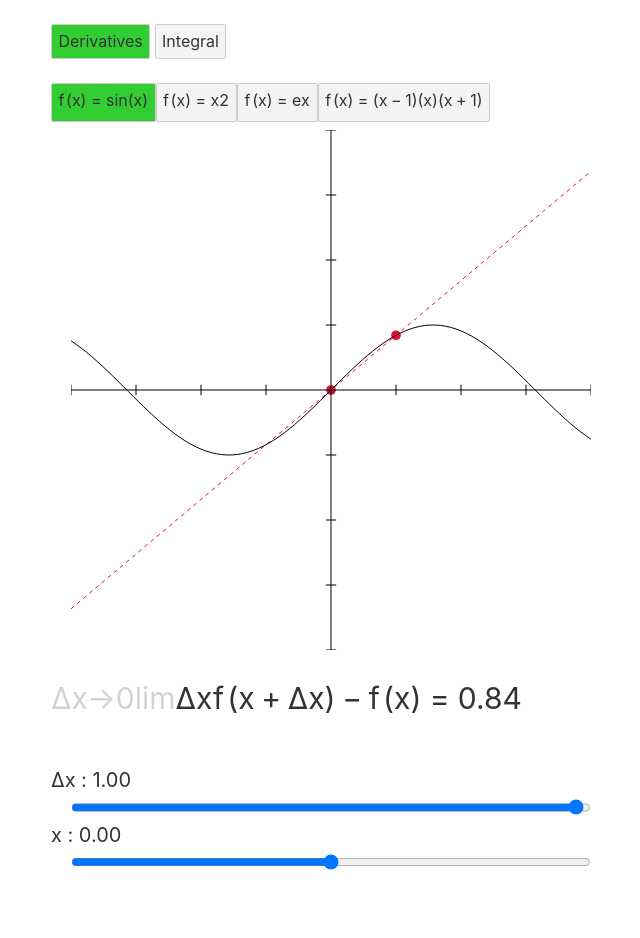
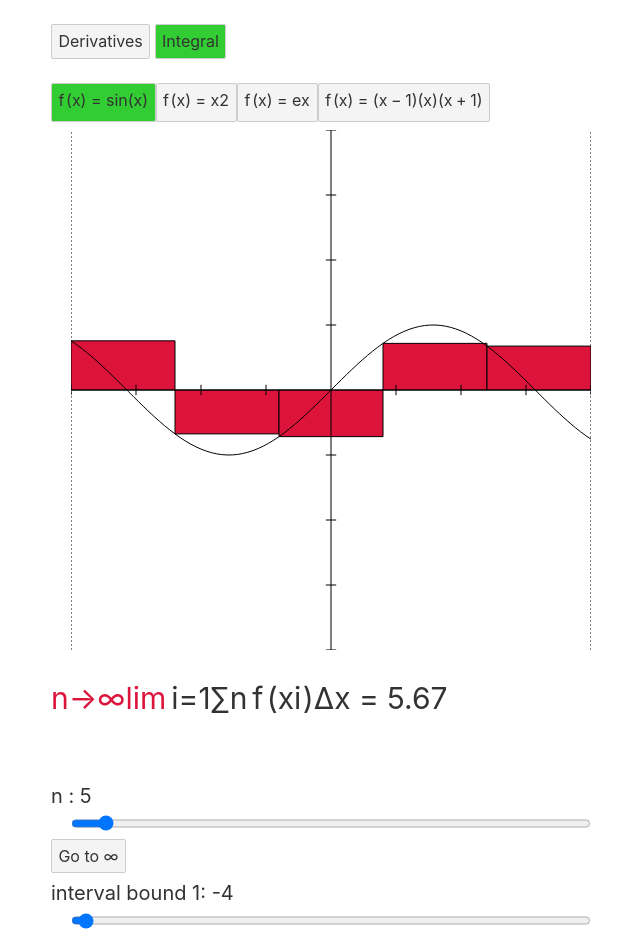
Before and after one commit to nchlsb/early-calc, a Svelte app: page / in a window 1280 px wide. Shown: the top 938 px of the page, without its empty margins (309-949 px from the left). Before the commit the page ends 877 px from the top, so only its background shows below. Built offline with nearby package versions, Linux system fonts and the light colour scheme.

Commit message:
infinity button for integerals

```diff
--- a/src/App.svelte
+++ b/src/App.svelte
@@ -130,15 +130,21 @@
 		return sum
 	})()
 
-	$: integeralDef = `\\lim_{n \\rightarrow \\color{crimson}${numberRectangles}} \\sum_{i=1}^n f(x_i)\\Delta x = \\color{crimson}${sumRectangles.toFixed(2)}`
+	$: integeralDef = `{\\color{${(nApprochesIninity) ? `lightgray` : `crimson`}} \\lim_{n \\rightarrow \\infty}} \\sum_{i=1}^n f(x_i)\\Delta x = ${sumRectangles.toFixed(2)}`
 
+	let nApprochesIninity = false;
 
+	function handleNApprochesIninity(){
+		nApprochesIninity = !nApprochesIninity
 
+		numberRectangles = (nApprochesIninity) ? 1000 : 100
+
+	}
 
 	// ********************* controls *********************
 
 	let context: Context
-	$: context = "Derivative"
+	$: context = "Integral"//"Derivative"
 
 	let selectedFunctionIndex = 0;
 
@@ -275,7 +281,7 @@
 			</span>
 		{:else}
 			<span id='IntegralDefinition'>
-				<Katex math={integeralDef}/>
+				<Katex math={integeralDef} displayMode/>
 			</span>
 			<!-- <span id="AreaOfRectangles">
 				Area of rectangles: {sumBy(riemannRectangles, rectangle => rectangle.width * rectangle.height).toFixed(2)}
@@ -288,7 +294,7 @@
 	</p>
 
 	{#if context === 'Derivative'}
-		<label id="lblDeltaX" for="deltaX" >
+		<label for="deltaX" >
 			<Katex math={`\\Delta x :`}></Katex> {deltaX.toFixed(2)}
 		</label>
 		<input id="deltaX" type="range" min="-1" step="0.01" max="1"  bind:value={deltaX}>
@@ -296,8 +302,13 @@
 		<label for="deltaX"><Katex math={`x :`}></Katex> {x.toFixed(2)}</label>
 		<input id="x" type="range" step="0.01" min={xMinBound} max={xMaxBound} bind:value={x}>
 	{:else}
-		<label id="NumberRectangles" for="RectangleWidthValue">n→{numberRectangles}</label>
-		<input id="RectangleWidthValue" type="range" min="1" step="1" max="50"  bind:value={numberRectangles}>
+		<label id="NumberRectangles" for="RectangleWidthValue"><Katex math={`n :`}></Katex> {(!nApprochesIninity) ? numberRectangles : '∞'}</label>
+		<span>
+			<input type="range" min="1" step="1" max="100"  bind:value={numberRectangles}>
+			<button on:click={handleNApprochesIninity}>Go to ∞</button>
+		</span>
+
+
 
 		<label for="range1">interval bound 1: {integralBound1}</label>
 		<input class="bound-range1" type="range" min={xMinBound} max={xMaxBound} step=".01" bind:value={integralBound1}>
```
